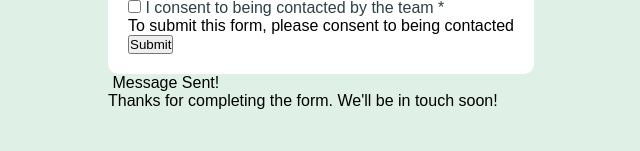
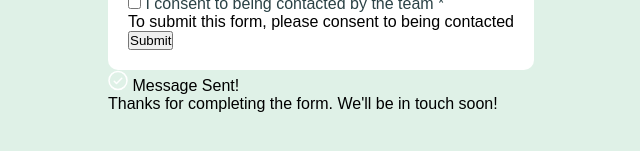
Before and after one commit to OjoFarouqAbiodun/Contact-Form, a plain HTML site: page index.html in a window 1280 px wide. Shown: the part 589-740 px from the top of the page, without its empty margins (319-959 px from the left). Drawn offline with Linux system fonts and the light colour scheme.

Commit message:
styling with CSS

```diff
--- a/index.html
+++ b/index.html
@@ -72,7 +72,7 @@
 
     <div id="success-message" class="success-message">
         <div class="message-header">
-            <img src="" alt="">
+            <img src="/images/icon-success-check.svg" alt="">
             Message Sent!
         </div>
         <p>Thanks for completing the form. We'll be in touch soon!</p>
```
